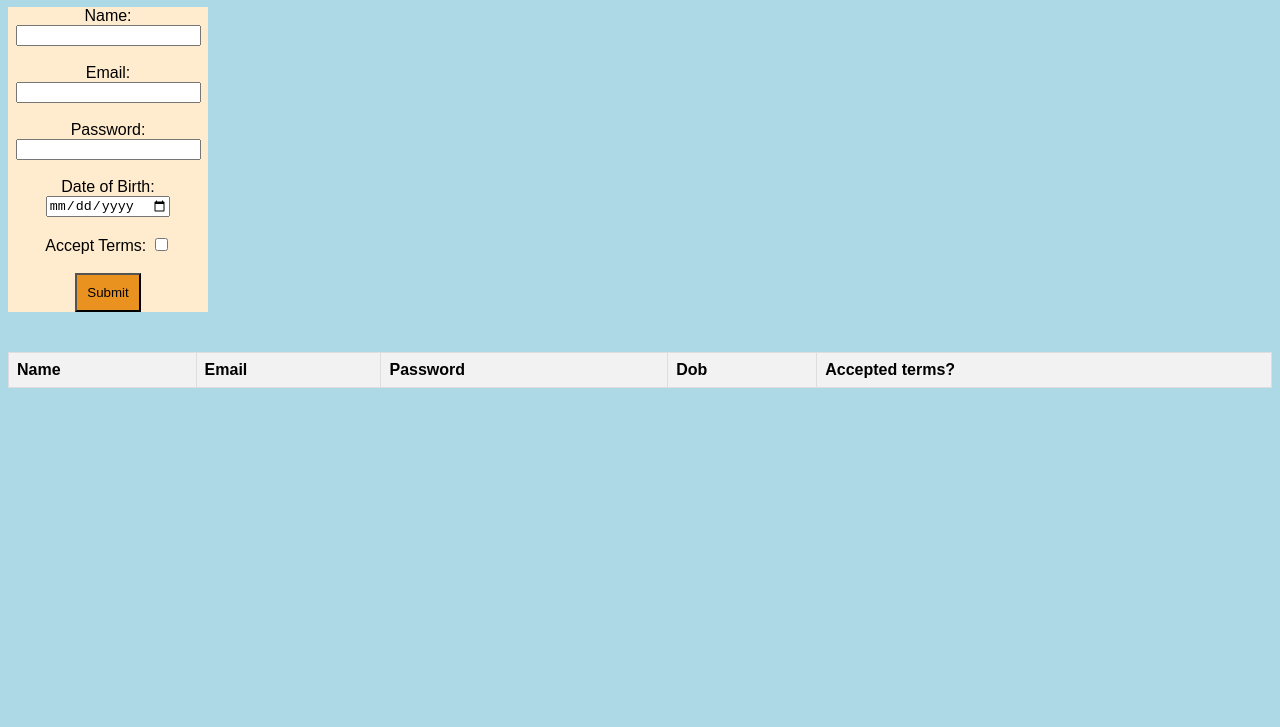
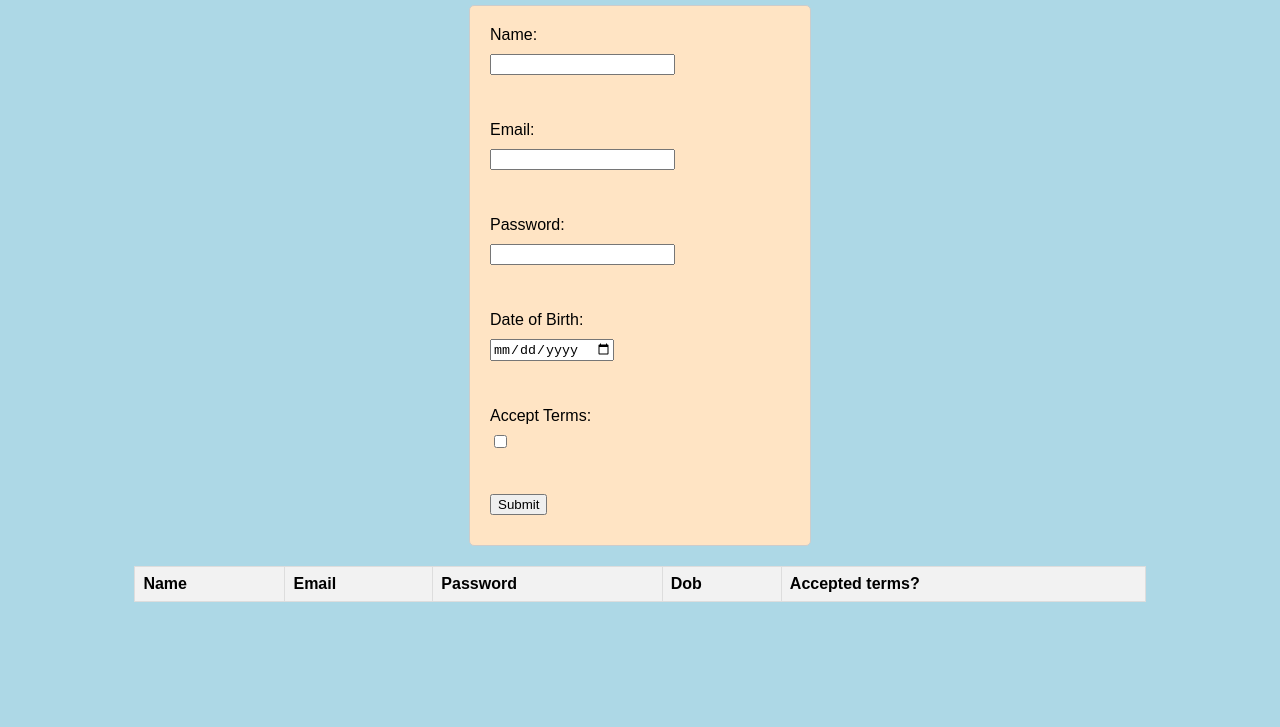
Before and after one commit to Mamatha-Venukanti/wd101, a plain HTML site: page index.html in a window 1280 px wide. Shown: the part 73-800 px from the top of the page. Drawn offline with Linux system fonts and the light colour scheme.

Commit message:
Update index.css

```diff
--- a/index.css
+++ b/index.css
@@ -1,32 +1,35 @@
 body {
     font-family: Arial, sans-serif;
-    background-color: lightblue;
+    text-align: center;
+    background-color:lightblue ;
   }
 
   h1 {
-    text-align: center;
+    margin-top: 20px;
   }
 
-  #registrationForm {
-    margin-bottom: 40px;
-    background-color: blanchedalmond;
-    width: 200px;
-    text-align: center;
-
+  form {
+    width: 300px;
+    margin: 0 auto;
+    text-align: left;
+    border: 1px solid #ccc;
+    padding: 20px;
+    border-radius: 5px;
+    background-color: bisque;
   }
 
- .details {
+  form label,
+  form input,
+  form button,
+  form checkbox {
     display: block;
+    margin-bottom: 10px;
   }
 
-  button {
-    padding: 10px;
-    background-color: rgb(234, 146, 32);
-  }
-
-  #userTable {
+  table {
     border-collapse: collapse;
-    width: 100%;
+    width: 80%;
+    margin: 20px auto;
   }
 
   th, td {
```
